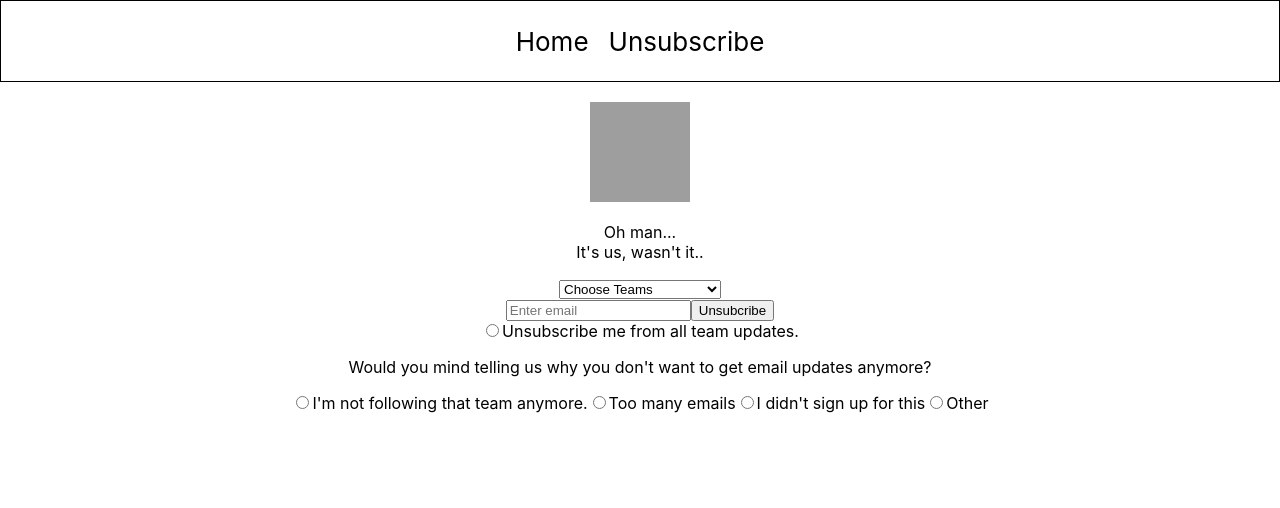
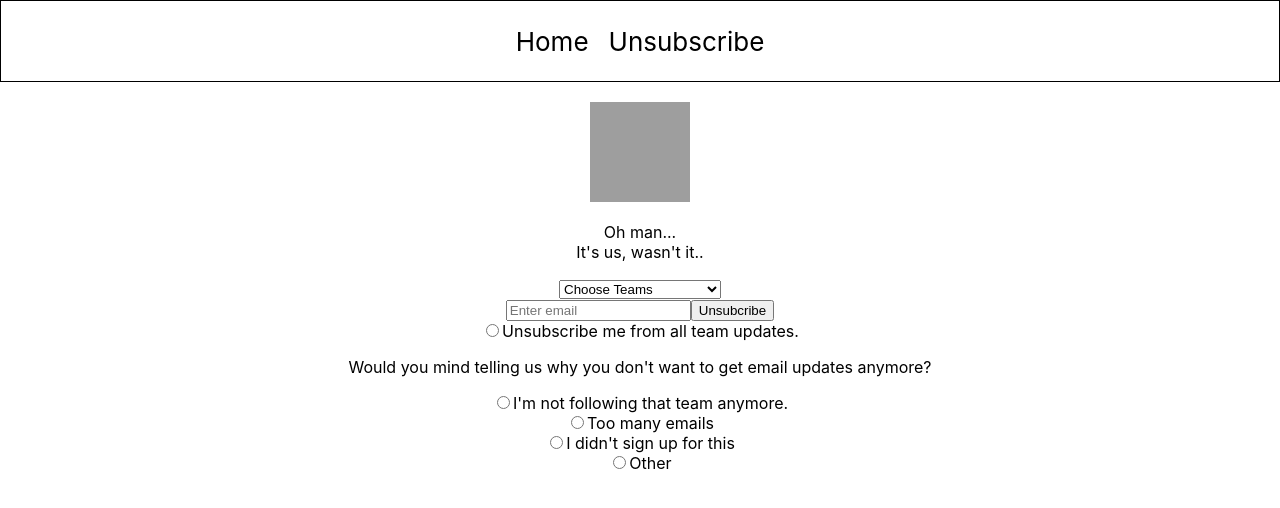
Before and after one commit to Yosefc/NHL-Subscription, a React (Create React App) app in the folder client/: page /unsubscribe in a window 1280 px wide. Shown: the top 508 px of the page. Built offline with nearby package versions, Linux system fonts and the light colour scheme; grey boxes are pictures that could not be loaded.

Commit message:
Set up method to handle unsubscribe reason

```diff
--- a/client/src/components/UnsubscriptionPage.js
+++ b/client/src/components/UnsubscriptionPage.js
@@ -7,12 +7,12 @@ class UnsubscriptionPage extends Component {
         value: ""
     }
 
-    handleRadioChange = e => {
-        let a = false
-        if (e.target.id === "other") a = !a
+    handleRadioChange = event => {
+        let checked = false
+        if (event.target.id === "other") checked = !checked
         this.setState({
-            checked: a,
-            value: e.target.value
+            checked,
+            value: event.target.value
         })
     }
 
@@ -20,31 +20,38 @@ class UnsubscriptionPage extends Component {
         const OtherReason = _ => this.state.checked ? <input type="text" placeholder="Please tell use why.." /> : null
         return (
             <div>
-                <article>
+                <section>
                     <p>
                         Oh man...
                     <br />
                         It's us, wasn't it..
                 </p>
-                </article>
+                </section>
                 <SubscriptionBox path={window.location.pathname} />
                 <input type="radio" id="huey" name="drone" value="huey" />
                 <label htmlFor="huey">Unsubscribe me from all team updates.</label>
-                <div>
+                <div className="unsubscribe-reasons">
                     <p>Would you mind telling us why you don't want to get email updates anymore?</p>
                     <div>
-                        <input type="radio" id="not-following" name="other" value="notFollowing" checked={this.state.value === "notFollowing"} onChange={this.handleRadioChange} />
-                        <label htmlFor="notFollowing">I'm not following that team anymore.</label>
-
-                        <input type="radio" id="too-many" name="other" value="tooMany" checked={this.state.value === "tooMany"} onChange={this.handleRadioChange} />
-                        <label htmlFor="tooMany">Too many emails</label>
-
-                        <input type="radio" id="not-signed" name="other" value="notSiged" checked={this.state.value === "notSiged"} onChange={this.handleRadioChange} />
-                        <label htmlFor="notSiged">I didn't sign up for this</label>
-
-                        <input type="radio" id="other" name="other" value="other" checked={this.state.value === "other"} onChange={this.handleRadioChange} />
-                        <label htmlFor="other">Other</label>
-                        {<OtherReason />}
+                        <div>
+                            <label>
+                                <input type="radio" id="not-following" name="other" value="notFollowing" checked={this.state.value === "notFollowing"} onChange={this.handleRadioChange} />
+                                I'm not following that team anymore.
+                            </label>
+                        </div>
+                        <div>
+                            <label> <input type="radio" id="too-many" name="other" value="tooMany" checked={this.state.value === "tooMany"} onChange={this.handleRadioChange} />
+                                Too many emails</label>
+                        </div>
+                        <div>
+                            <label> <input type="radio" id="not-signed" name="other" value="notSiged" checked={this.state.value === "notSiged"} onChange={this.handleRadioChange} />
+                                I didn't sign up for this</label>
+                        </div>
+                        <div>
+                            <label><input type="radio" id="other" name="other" value="other" checked={this.state.value === "other"} onChange={this.handleRadioChange} />
+                                Other</label>
+                            {<OtherReason />}
+                        </div>
                     </div>
                 </div>
             </div>
@@ -52,8 +59,4 @@ class UnsubscriptionPage extends Component {
     }
 }
 
-//const OtherReason = _ =>  this.state.checked ? <input type="text" placeholder="Please tell use why.." /> : null
-
-// const OtherReason = state => { if (state.checked) { console.log("state.checked"); return <input type="text" placeholder="Please tell use why.." /> } else { return null } }
-
 export default UnsubscriptionPage
```
